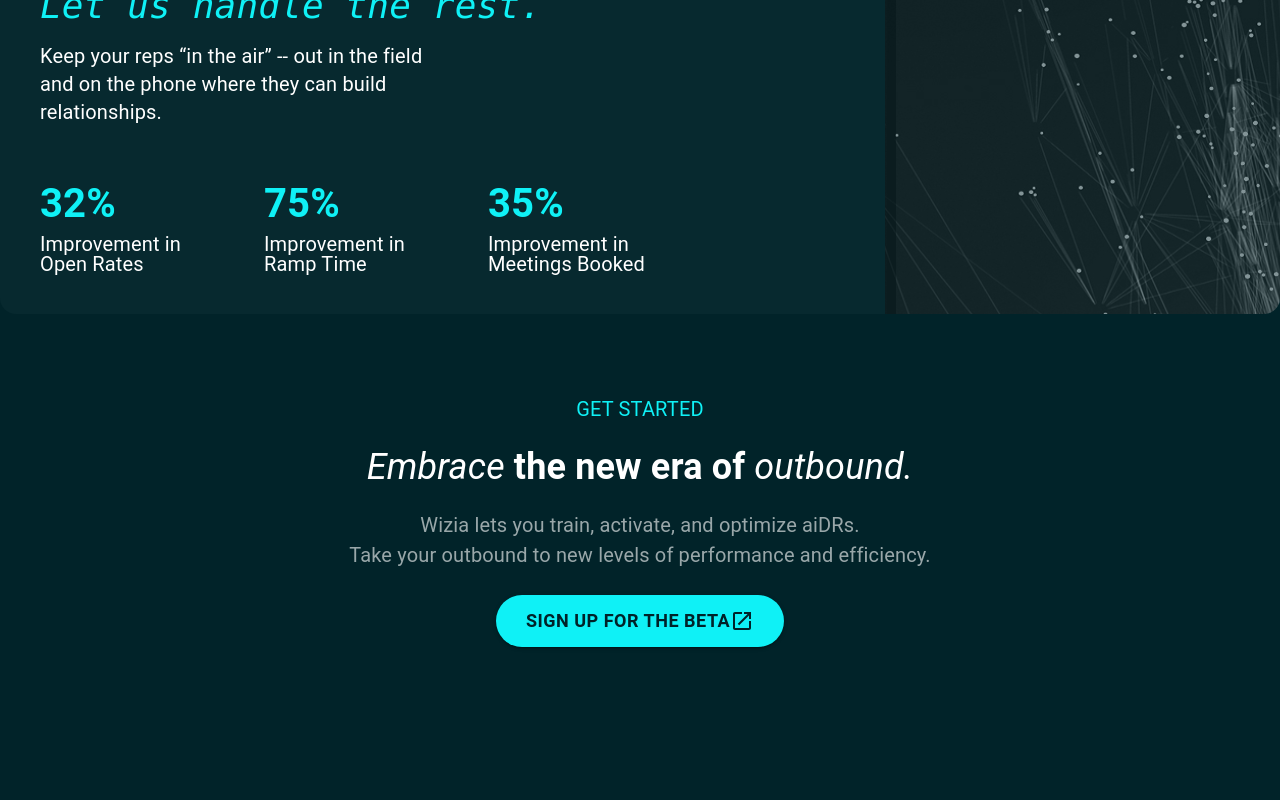
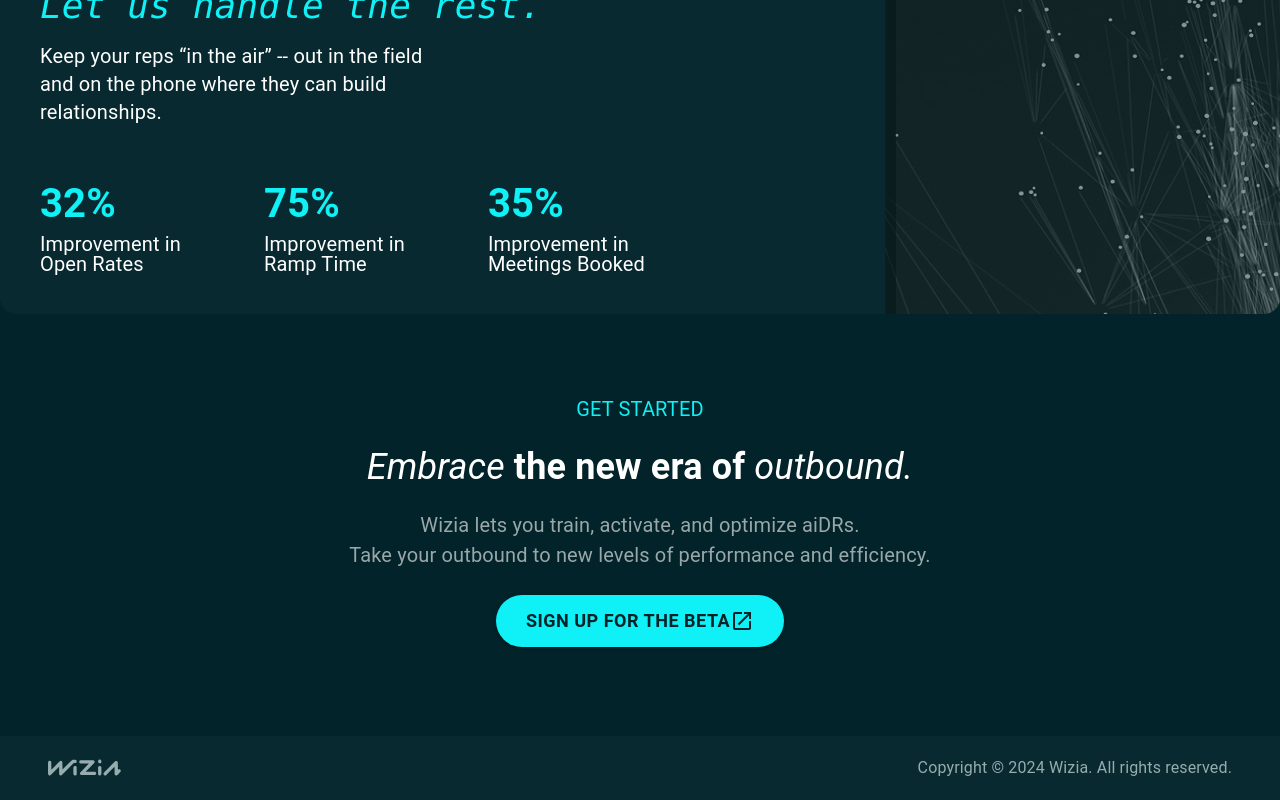
Before and after one commit to shafiq-91/ReactJS, a React (Vite) app: page / in a window 1280 px wide. Shown: the part 2240-3040 px from the top of the page. Before the commit the page ends 2976 px from the top, so only its background shows below. Built offline with nearby package versions, Linux system fonts and the light colour scheme.

Commit message:
Footer done

```diff
--- a/src/App.jsx
+++ b/src/App.jsx
@@ -1,12 +1,14 @@
 import React from 'react';
 import Nav from './components/Nav';
 import Home from './components/Home';
+import Footer from './components/Footer';
 
 function App() {
   return (
     <>
     <Nav />
     <Home />
+    <Footer />
     </>
   );
 }
--- /dev/null
+++ b/src/components/Footer.jsx
@@ -0,0 +1,23 @@
+import React from 'react';
+
+function Footer() {
+    return (
+        <div className='bg-[#07292F] flex flex-col sm:flex-row items-center justify-between p-5 sm:px-12 space-y-4 sm:space-y-0'>
+            <div className='flex justify-center sm:justify-start'>
+                <svg width="73" height="17" viewBox="0 0 73 17" fill="none" xmlns="http://www.w3.org/2000/svg">
+                    <path d="M50.8789 0.739696C50.3345 1.07188 50.0995 1.57631 50.0995 2.43753C50.0995 3.60634 50.718 4.30762 51.7448 4.30762C52.8087 4.30762 53.4397 3.60634 53.4397 2.40062C53.4397 1.5394 53.1551 0.973456 52.5861 0.67818C52.0789 0.419813 51.3613 0.444419 50.8789 0.739696Z" fill="#96ACAF" />
+                    <path d="M24.1204 0.961229C23.9472 1.07196 21.7204 3.28653 19.172 5.8702L14.5328 10.57L14.471 6.73142C14.4091 3.1881 14.3968 2.86822 14.1617 2.53604C13.7658 1.93318 12.7143 1.66251 12.0834 1.98239C11.9349 2.05621 9.90609 4.03702 7.58034 6.38693L3.34945 10.6438V6.69451C3.33708 2.88053 3.32471 2.73289 3.07729 2.413C2.21132 1.31802 0.491749 1.6256 0.120618 2.94204C-0.0402048 3.5449 -0.0402048 14.6793 0.120618 15.2821C0.256699 15.7743 0.825766 16.3156 1.30824 16.4386C1.46906 16.4755 1.81545 16.4755 2.07524 16.4386C2.48348 16.3648 3.04018 15.8358 6.8257 12.0218L11.1184 7.69107L11.1308 11.5051C11.1308 15.0115 11.1556 15.3436 11.3659 15.7004C11.7989 16.414 12.8256 16.6847 13.5679 16.2664C13.7782 16.1557 16.6112 13.3628 19.8524 10.0533L25.7657 4.06163H26.6812C28.1038 4.06163 28.6976 3.5695 28.6976 2.4007C28.6976 1.73633 28.4379 1.2319 27.9554 0.936623C27.4358 0.641347 24.5657 0.65365 24.1204 0.961229Z" fill="#96ACAF" />
+                    <path d="M31.9636 1.46549C31.543 1.72385 31.1719 2.38822 31.1719 2.88035C31.1719 3.38478 31.4935 4.02455 31.8646 4.27061C32.1739 4.46746 32.6193 4.49207 36.5409 4.55358L40.8707 4.6151L36.6275 8.90891C34.2894 11.2834 32.2729 13.3873 32.1492 13.5841C31.8523 14.0762 31.8523 14.8513 32.1615 15.3435C32.644 16.1432 32.4213 16.1186 40.1037 16.1186C46.7964 16.1186 47.081 16.1063 47.4645 15.8725C48.4665 15.2697 48.5036 13.8056 47.5511 13.0551C47.2294 12.809 47.1057 12.7967 42.4047 12.7967H37.58L41.8728 8.45369C44.2356 6.07918 46.2769 3.95073 46.4006 3.75388C46.8583 3.04029 46.5861 1.9207 45.8686 1.47779C45.4727 1.24403 45.2624 1.23173 38.9037 1.23173C32.7059 1.23173 32.3224 1.24403 31.9636 1.46549Z" fill="#96ACAF" />
+                    <path d="M67.6045 2.01916C67.2704 2.1668 64.6602 4.73816 58.0046 11.5049C55.8273 13.7072 55.5675 14.0148 55.4932 14.4823C55.419 14.8637 55.4561 15.1343 55.6417 15.5527C55.9386 16.217 56.4087 16.4877 57.2376 16.4877L57.8314 16.5L62.1983 12.1078L66.5529 7.71553V11.5172C66.5529 15.0728 66.5653 15.3435 66.8003 15.7126C67.2333 16.4262 68.2478 16.7092 69.0024 16.3155C69.188 16.217 70.0663 15.405 70.9694 14.4946C72.2683 13.1658 72.6147 12.7475 72.7261 12.3292C73.1467 10.779 71.6993 9.65943 70.2395 10.4099L69.8931 10.5945V6.86661C69.8931 3.38481 69.8807 3.11414 69.6457 2.74505C69.2003 2.00686 68.322 1.68698 67.6045 2.01916Z" fill="#96ACAF" />
+                    <path d="M26.1863 7.22331C26.0007 7.34634 25.741 7.66622 25.6049 7.94919C25.3822 8.40441 25.3575 8.71199 25.3575 11.6401C25.3575 13.4364 25.4193 15.0235 25.4812 15.2819C25.6172 15.774 26.1863 16.3154 26.6688 16.4384C27.1884 16.5737 27.8564 16.3646 28.2894 15.934L28.6976 15.528V11.7632V7.99841L28.2894 7.54319C27.9306 7.16179 27.7822 7.08797 27.2007 7.05106C26.7059 7.01415 26.4461 7.06337 26.1863 7.22331Z" fill="#96ACAF" />
+                    <path d="M50.8789 7.2602C50.1242 7.71542 50.0995 7.86306 50.0995 11.714C50.0995 15.6141 50.1366 15.8232 50.9778 16.2661C51.7943 16.6967 52.784 16.4138 53.217 15.6141C53.4149 15.245 53.4397 14.8513 53.4397 11.6893C53.4397 8.42901 53.4273 8.15834 53.1923 7.78924C52.7345 7.02644 51.6582 6.78038 50.8789 7.2602Z" fill="#96ACAF" />
+                </svg>
+            </div>
+            <p className='text-[#96ACAF] text-center sm:text-left'>
+                Copyright © {new Date().getFullYear()} Wizia. All rights reserved.
+            </p>
+        </div>
+    );
+}
+
+export default Footer;
```
